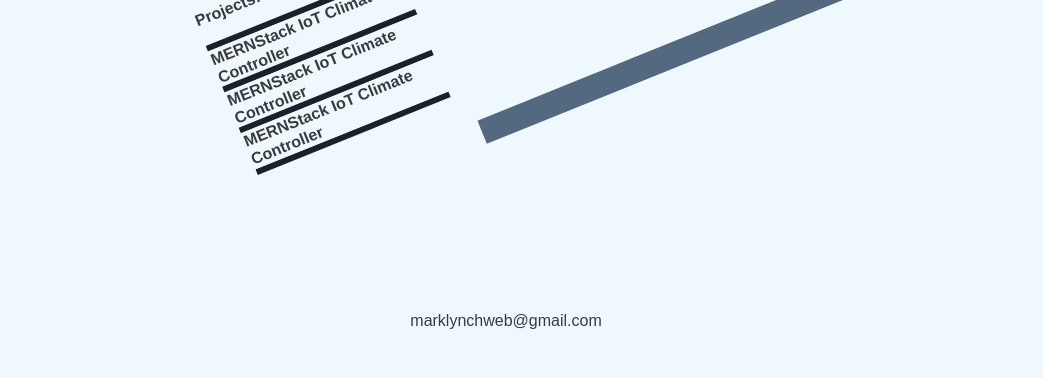
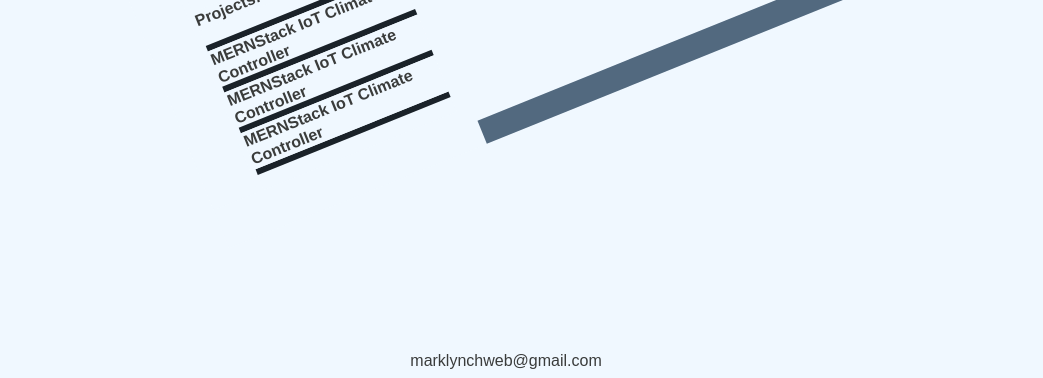
Before and after one commit to markclynch/CSS-Grid-Portfolio-Landing-Page., a plain HTML site: page index.html in a window 1280 px wide. Shown: the part 506-884 px from the top of the page, without its empty margins (134-1177 px from the left). Before the commit the page ends 844 px from the top, so only its background shows below. Drawn offline with Linux system fonts and the light colour scheme; a web font is replaced by a local one.

Commit message:
minor alignment fix

```diff
--- a/index.html
+++ b/index.html
@@ -38,6 +38,6 @@
       </p>
       <span></span>
     </div>
-    <footer>marklynchweb@gmail.com</footer>
+    <footer><div>marklynchweb@gmail.com</div></footer>
   </body>
 </html>
--- a/main.css
+++ b/main.css
@@ -105,7 +105,7 @@ p {
 }
 
 footer {
-  margin-top: 25vh;
+  margin-top: 30vh;
   display: flex;
   justify-content: space-around;
 }
```
